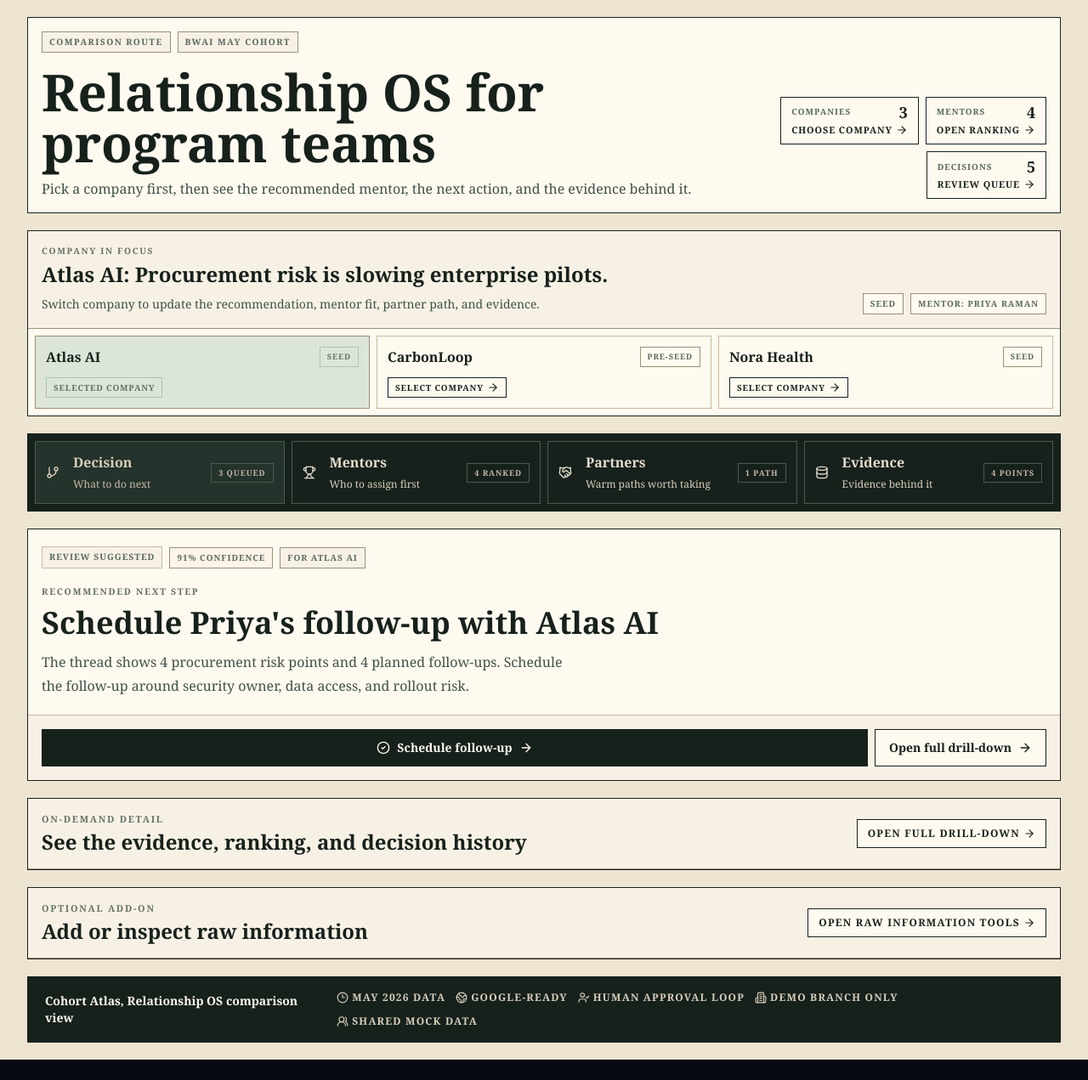
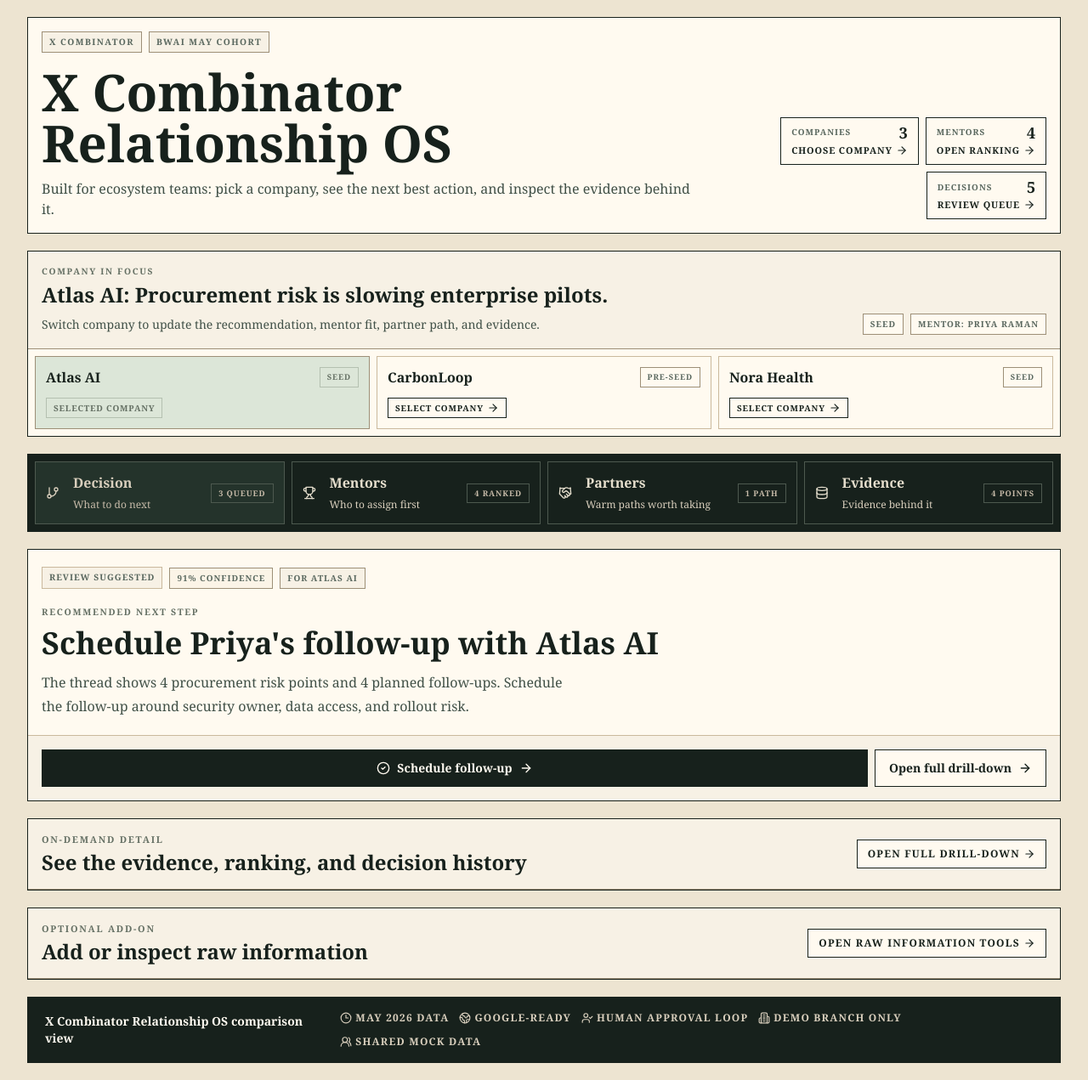
Before and after one commit to aniqamrin/BWAI_HACKATHON, a Next.js app in the folder frontend/: page /relationship-os in a window 1280 px wide. Shown: the whole page at 85% size. Before the commit the page ends 1247 px from the top, so only its background shows below. Built offline with nearby package versions, Linux system fonts and the light colour scheme.

Commit message:
Brand Relationship OS as X Combinator

```diff
--- a/frontend/app/relationship-os/page.tsx
+++ b/frontend/app/relationship-os/page.tsx
@@ -2,8 +2,8 @@
 import RelationshipOSDemo from "@/components/relationship-os/RelationshipOSDemo";
 
 export const metadata: Metadata = {
-  title: "Relationship OS Comparison | EcosystemOS AI",
-  description: "Standalone comparison route for the Cohort Atlas Relationship OS demo.",
+  title: "X Combinator Relationship OS",
+  description: "Relationship OS demo for ecosystem teams.",
 };
 
 export default function RelationshipOSPage() {
--- a/frontend/components/relationship-os/RelationshipOSDemo.tsx
+++ b/frontend/components/relationship-os/RelationshipOSDemo.tsx
@@ -1716,17 +1716,17 @@
           <div>
             <div className="flex flex-wrap items-center gap-2">
               <span className="border border-[#9d8f77] bg-[#f7f1e5] px-2 py-1 text-[0.64rem] font-bold uppercase tracking-[0.14em] text-[#59675e]">
-                Comparison route
+                X Combinator
               </span>
               <span className="border border-[#9d8f77] bg-[#f7f1e5] px-2 py-1 text-[0.64rem] font-bold uppercase tracking-[0.14em] text-[#59675e]">
                 {relationshipOsSnapshot.ecosystemName}
               </span>
             </div>
             <h1 className="mt-4 max-w-4xl text-4xl font-semibold leading-[0.98] tracking-normal md:text-6xl">
-              Relationship OS for program teams
+              X Combinator Relationship OS
             </h1>
             <p className="mt-3 max-w-3xl text-sm leading-6 text-[#405047] md:text-base">
-              Pick a company first, then see the recommended mentor, the next action, and the evidence behind it.
+              Built for ecosystem teams: pick a company, see the next best action, and inspect the evidence behind it.
             </p>
           </div>
           <div className="flex flex-wrap gap-2 lg:max-w-[360px] lg:justify-end">
@@ -1894,7 +1894,7 @@
         </details>
 
         <footer className="flex flex-col gap-3 border border-[#17211c] bg-[#17211c] px-5 py-4 text-[#fffaf0] md:flex-row md:items-center md:justify-between">
-          <p className="text-sm font-semibold">Cohort Atlas, Relationship OS comparison view</p>
+          <p className="text-sm font-semibold">X Combinator Relationship OS comparison view</p>
           <div className="flex flex-wrap gap-3 text-xs font-bold uppercase tracking-[0.1em] text-[#d9cfbd]">
             <span className="inline-flex items-center gap-1"><Clock3 className="h-3.5 w-3.5" aria-hidden /> May 2026 data</span>
             <span className="inline-flex items-center gap-1"><Globe2 className="h-3.5 w-3.5" aria-hidden /> Google-ready</span>
```
